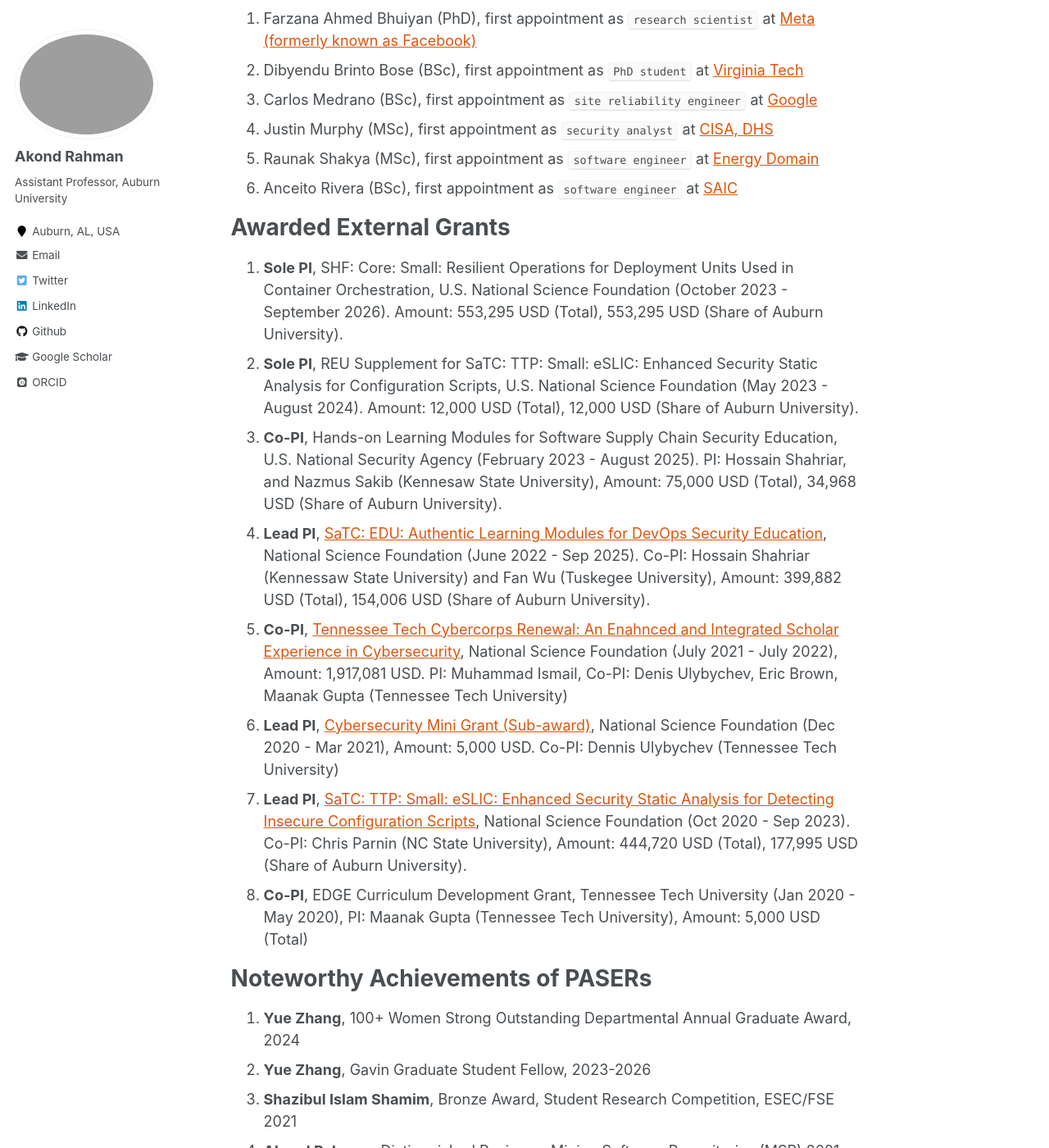
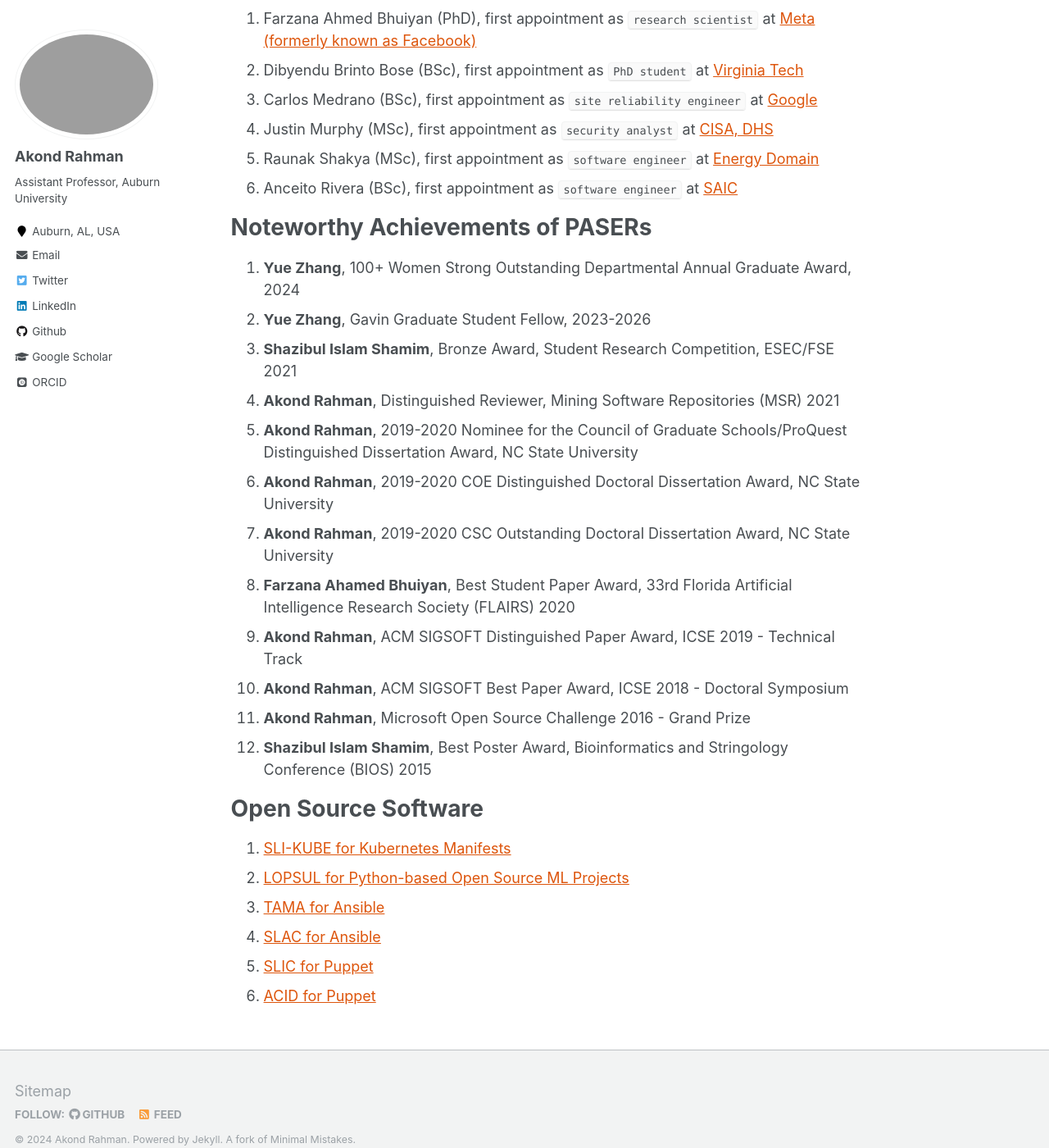
Before and after one commit to akondrahman/akondrahman.github.io, a Jekyll site: the page built from _pages/paser.md, in a window 1280 px wide and 1400 px high, scrolled down 824 px. Shown: the whole window at 82% size. Built offline with Jekyll 4.4.1, drawn with Linux system fonts in a browser that asks for light colours; some web fonts are replaced.

Commit message:
grants page

```diff
--- a/_pages/paser.md
+++ b/_pages/paser.md
@@ -35,17 +35,6 @@
 5. Raunak Shakya (MSc), first appointment as `software engineer` at [Energy Domain](https://energydomain.com/)
 6. Anceito Rivera (BSc), first appointment as `software engineer` at [SAIC](https://www.saic.com/)
 
-Awarded External Grants
-======
-7. **Sole PI**, SHF: Core: Small: Resilient Operations for Deployment Units Used in Container Orchestration, U.S. National Science Foundation (October 2023 - September 2026). Amount: 553,295 USD (Total), 553,295 USD (Share of Auburn University).
-7. **Sole PI**, REU Supplement for SaTC: TTP: Small: eSLIC: Enhanced Security Static Analysis for Configuration Scripts, U.S. National Science Foundation (May 2023 - August 2024). Amount: 12,000 USD (Total), 12,000 USD (Share of Auburn University).
-6. **Co-PI**, Hands-on Learning Modules for Software Supply Chain Security Education, U.S. National Security Agency (February 2023 - August 2025). PI: Hossain Shahriar, and Nazmus Sakib (Kennesaw State University), Amount: 75,000 USD (Total), 34,968 USD (Share of Auburn University).
-5. **Lead PI**, [SaTC: EDU: Authentic Learning Modules for DevOps Security Education](https://nsf.gov/awardsearch/showAward?AWD_ID=2209636&HistoricalAwards=false), National Science Foundation (June 2022 - Sep 2025). Co-PI: Hossain Shahriar (Kennessaw State University) and Fan Wu (Tuskegee University), Amount: 399,882 USD (Total), 154,006 USD (Share of Auburn University).
-4. **Co-PI**, [Tennessee Tech Cybercorps Renewal: An Enahnced and Integrated Scholar Experience in Cybersecurity](https://www.nsf.gov/awardsearch/showAward?AWD_ID=2043324), National Science Foundation (July 2021 - July 2022), Amount: 1,917,081 USD. PI: Muhammad Ismail, Co-PI: Denis Ulybychev, Eric Brown, Maanak Gupta (Tennessee Tech University)
-3. **Lead PI**, [Cybersecurity Mini Grant (Sub-award)](https://www.nsf.gov/awardsearch/showAward?AWD_ID=1730105), National Science Foundation (Dec 2020 - Mar 2021), Amount: 5,000 USD. Co-PI: Dennis Ulybychev (Tennessee Tech University)
-2. **Lead PI**, [SaTC: TTP: Small: eSLIC: Enhanced Security Static Analysis for Detecting Insecure Configuration Scripts](https://www.nsf.gov/awardsearch/showAward?AWD_ID=2026869), National Science Foundation (Oct 2020 - Sep 2023). Co-PI: Chris Parnin (NC State University), Amount: 444,720 USD (Total), 177,995 USD (Share of Auburn University).
-1. **Co-PI**, EDGE Curriculum Development Grant, Tennessee Tech University (Jan 2020 - May 2020), PI: Maanak Gupta (Tennessee Tech University), Amount: 5,000 USD (Total)
-
 
 Noteworthy Achievements of PASERs
 ======
```
Also changed, not shown: _pages/grants.md (+7 -0 lines).
